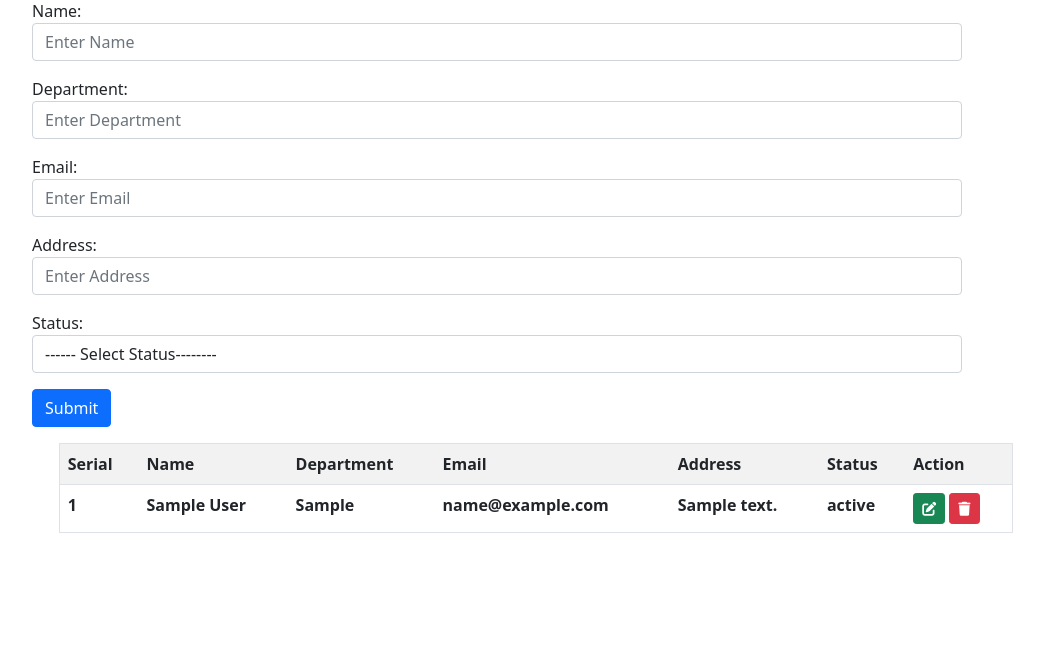
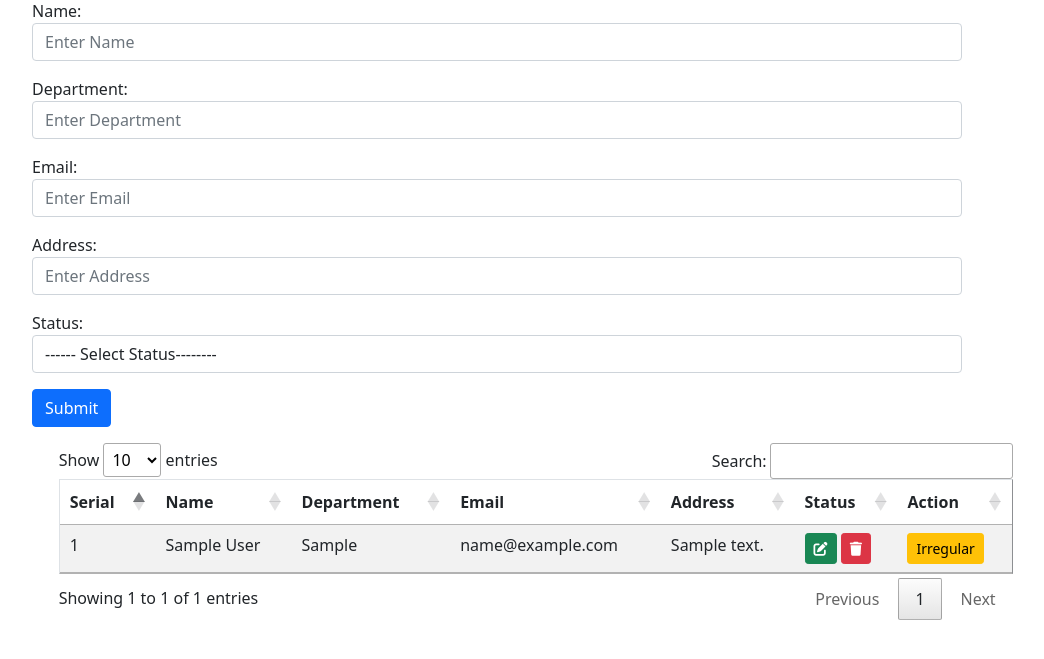
Before and after one commit to akzilani/CRUD_PHP_by_OOP, a PHP site: page / in a window 1280 px wide. Shown: the part 47-706 px from the top of the page, without its empty margins (50-1094 px from the left). Run offline with PHP 8.4, Linux system fonts and the light colour scheme; tables that the repository leaves empty or names only in its code hold one stand-in row (values such as "Sample post"); lists and menus that the app fills with data are empty; some libraries are stand-ins or nearby versions.

Commit message:
complete crude by object Oriented

```diff
--- a/class.php
+++ b/class.php
@@ -7,8 +7,15 @@ class crud{
         $this->connection=new mysqli('localhost','root','','php_crud');
     }
     function insert($name,$department,$email,$address,$status){
+      $check=$this->check($email);
+      if($check==TRUE){
+        echo "THE Mail already ariest";
+      }
+      else{
         $sql=$this->connection->query("INSERT INTO  tbl_student(name,department,email,address,status)
         VALUES('$name','$department','$email','$address','$status')");
+      }
+
 
     }
     function show(){
@@ -36,6 +43,28 @@ class crud{
     if ($result) {
       header("location: index.php");
     }
+
+   }
+   function statusUpdate1($id){
+    $result = $this->connection->query("UPDATE tbl_student SET status='1' WHERE id='$id'");
+    if ($result) {
+      header("location: index.php");
+    }
+   }
+   function statusUpdate2($id){
+    $result = $this->connection->query("UPDATE tbl_student SET status='2' WHERE id='$id'");
+    if ($result) {
+      header("location: index.php");
+    }
+  }
+  function check($email){
+    $check=$this->connection->query("SELECT *FROM tbl_student WHERE email='$email' LIMIT 1");
+      if($check->num_rows>0){
+        return true;
+      }
+      else{
+        return false;
+      }
   }
 
 }
--- a/index.php
+++ b/index.php
@@ -14,7 +14,10 @@
     <script src="https://cdn.jsdelivr.net/npm/bootstrap@5.1.3/dist/js/bootstrap.bundle.min.js"></script>
 
     <!-- font awasm -->
-    <link rel="stylesheet" href="https://cdnjs.cloudflare.com/ajax/libs/font-awesome/6.1.2/css/all.min.css" integrity="sha512-1sCRPdkRXhBV2PBLUdRb4tMg1w2YPf37qatUFeS7zlBy7jJI8Lf4VHwWfZZfpXtYSLy85pkm9GaYVYMfw5BC1A==" crossorigin="anonymous" referrerpolicy="no-referrer" />
+    <link rel="stylesheet" href="https://cdnjs.cloudflare.com/ajax/libs/font-awesome/6.1.2/css/all.min.css" interity="sha512-1sCRPdkRXhBV2PBLUdRb4tMg1w2YPf37qatUFeS7zlBy7jJI8Lf4VHwWfZZfpXtYSLy85pkm9GaYVYMfw5BC1A==" crossorigin="anonymous" referrerpolicy="no-referrer" />
+
+     <!-- jquery css link -->
+     <link rel="stylesheet" href="//cdn.datatables.net/1.12.1/css/jquery.dataTables.min.css">
 </head>
 <body>
     <?php
@@ -49,6 +52,14 @@
             else{
               echo '<span class="alert alert-danger">Data Not Updated</span>';
             }
+          }
+          if(isset($_GET["statusId1"])){
+            $id = $_GET['statusId1'];
+            $cd->statusUpdate2($id);
+          }
+          if(isset($_GET["statusId2"])){
+            $id = $_GET['statusId2'];
+            $cd->statusUpdate1($id);
           }
 
     ?>
@@ -103,7 +114,8 @@
 
 <div class="row">
   <div class="col-md-9 offset-md-1">
-    <table class="table table-striped" border="1">
+    <table class="table table-striped" border="1" id="table_id">
+      <thead>
       <tr>
         <th>Serial</th>
         <th>Name</th>
@@ -113,25 +125,34 @@
         <th>Status</th>
         <th>Action</th>
       </tr>
+      </thead>
+      <tbody>
       <?php
       $table_view=$cd->show();
       $sl=1;
       while($data=$table_view->fetch_assoc()){
         echo '
         <tr>
-            <th>'.$sl.'</th>
-            <th>'.$data["name"].'</th>
-            <th>'.$data["department"].'</th>
-            <th>'.$data["email"].'</th>
-            <th>'.$data["address"].'</th>
-            <th>'.$data["status"].'</th>
-            <th>
+            <td>'.$sl.'</td>
+            <td>'.$data["name"].'</td>
+            <td>'.$data["department"].'</td>
+            <td>'.$data["email"].'</td>
+            <td>'.$data["address"].'</td>
+            <td>
             <a href="" class="btn btn-success btn-sm" data-bs-toggle="modal" data-bs-target="#edit'.$data["id"].'"><i class="fas fa-edit"></i></a>
             <a href="" class="btn btn-danger btn-sm" data-bs-toggle="modal" data-bs-target="#delete'.$data["id"].'"><i class="fas fa-trash"></i></a>
+            </td>';
 
-            </th>
-
-        </tr>';
+        if($data["status"]==1){
+          echo '<form method="GET">
+          <td>
+          <button class="btn btn-success btn-sm" value="'.$data["id"].'" name="statusId1">Regular</button>
+          </td>
+          </form></tr>';
+        }
+        else{
+          echo '<form method="GET"><td><button class="btn btn-warning btn-sm" value="'.$data["id"].'" name="statusId2">Irregular</button></td></form></tr>';
+        }
         $sl++;
         ?>
 
@@ -148,7 +169,6 @@
                     <button class="btn btn-danger" name="uid" value="<?php echo $data['id'] ?>">Delete</button>
                   </form>
                 </div>
-                <!-- <a href="index.php?uid=<?php echo $data['id'] ?>" type="button" class="btn btn-danger">Delete</a> -->
               </div>
             </div>
           </div>
@@ -216,6 +236,7 @@
       }
 
        ?>
+       </tbody>
     </table>
   </div>
 </div>
@@ -223,6 +244,13 @@
 
 
 
-
+<script src="https://code.jquery.com/jquery-3.3.1.slim.min.js" integrity="sha384-q8i/X+965DzO0rT7abK41JStQIAqVgRVzpbzo5smXKp4YfRvH+8abtTE1Pi6jizo"
+        crossorigin="anonymous"></script>
+<script src="//cdn.datatables.net/1.12.1/js/jquery.dataTables.min.js"></script>
+<script>
+  $(document).ready( function () {
+    $('#table_id').DataTable();
+} );
+</script>
 </body>
 </html>
```
Lines whose indentation alone changed are shown as unchanged.
